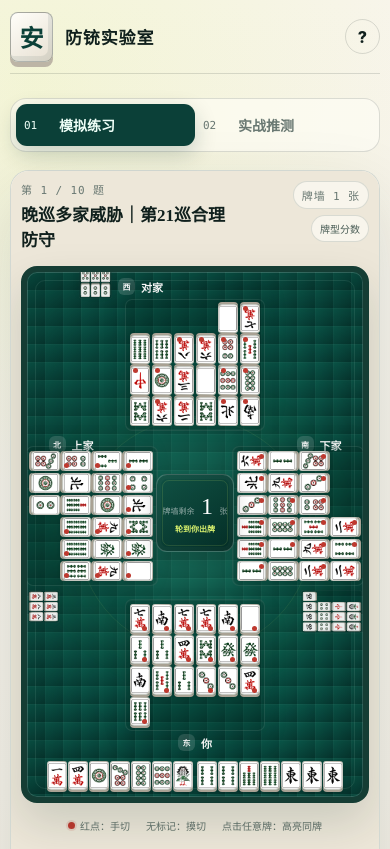
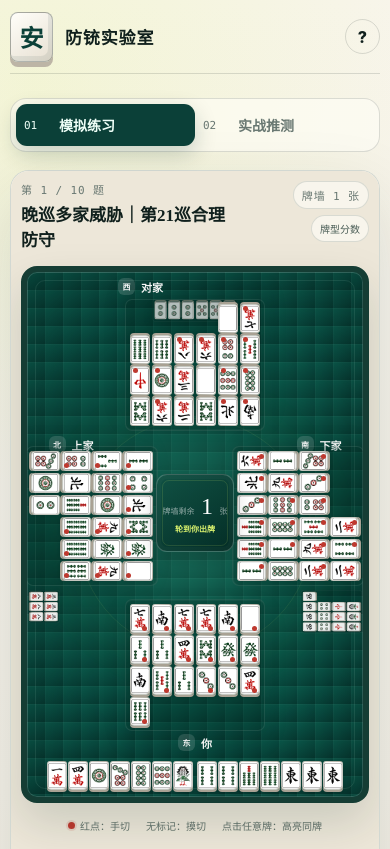
Before and after one commit to xuan9527zz/mahjong-helper, a website: page defense-trainer/index.html in a window 390 px wide. Shown: the top 849 px of the page. Drawn offline with Linux system fonts and the light colour scheme.

Commit message:
Make opponent melds visible on iPhone

```diff
--- a/defense-trainer/index.html
+++ b/defense-trainer/index.html
@@ -9,7 +9,7 @@
       content="根据牌河、副露、过胡与包三家风险，练习广东麻将防点炮。"
     />
     <title>广东麻将防点炮训练器</title>
-    <link rel="stylesheet" href="./styles.css?v=0.1.24" />
+    <link rel="stylesheet" href="./styles.css?v=0.1.25" />
     <link rel="stylesheet" href="./styles-feedback.css?v=0.1.20" />
   </head>
   <body>
--- a/defense-trainer/styles.css
+++ b/defense-trainer/styles.css
@@ -1584,9 +1584,15 @@ dialog ol {
 
   .seat-top .meld-zone {
     top: 27px;
-    left: -3px;
-    transform: scale(0.46) rotate(180deg);
-    transform-origin: top left;
+    left: 50%;
+    flex-direction: row;
+    flex-wrap: nowrap;
+    transform: translateX(-50%) scale(0.62);
+    transform-origin: top center;
+  }
+
+  .seat-top .meld {
+    transform: rotate(180deg);
   }
 
   .seat-left .meld-zone {
```
Also changed, not shown: defense-trainer/tests/static-site.test.js (+5 -1 lines), defense-trainer/tests/trial-site.test.js (+14 -0 lines).
